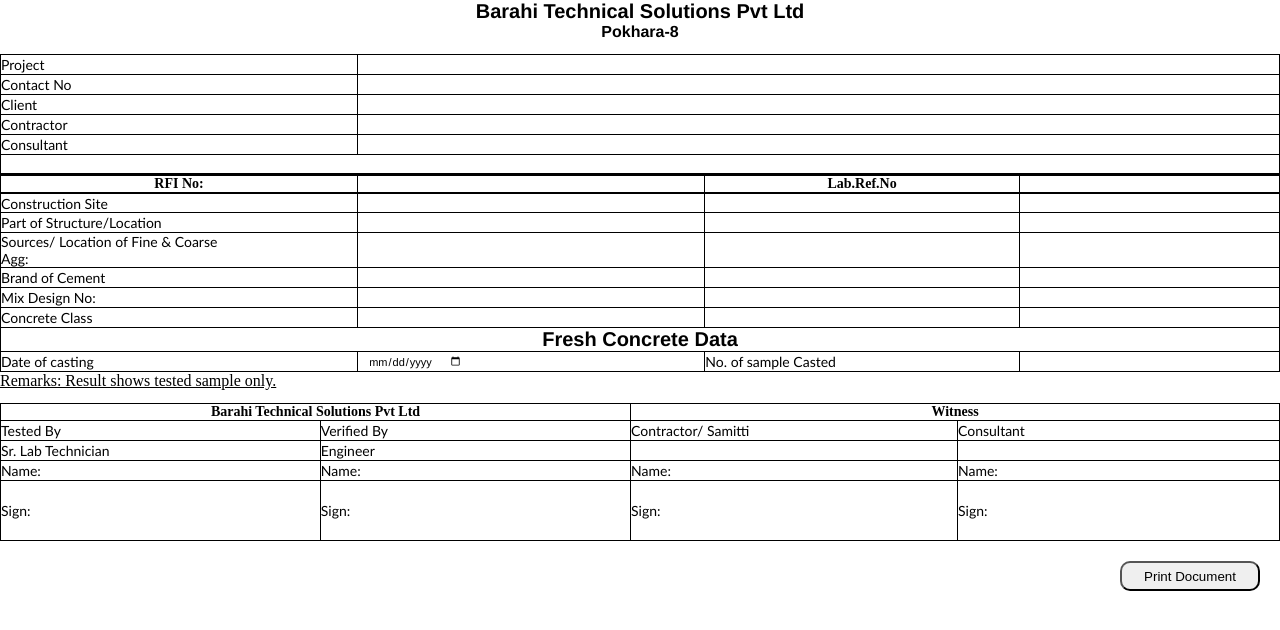
After one commit to SulAv100/autoMateCivilData, a PHP site: page /autoFiller.php in a window 1280 px wide. The commit adds this page. Shown: the top 630 px of the page. Run offline with PHP 8.4, Linux system fonts and the light colour scheme; data that the repository does not hold is empty.

Commit message:
feat: add selection test of sample data

```diff
--- /dev/null
+++ b/autoFiller.php
@@ -0,0 +1,502 @@
+<?php
+
+if(isset($_POST['testSubmit']))
+{
+    $testName = $_POST['testName'];
+}
+?>
+
+<!DOCTYPE html>
+<html lang="en">
+  <head>
+    <meta charset="UTF-8" />
+    <meta name="viewport" content="width=device-width, initial-scale=1.0" />
+    <title>Document</title>
+    <style>
+      * {
+        margin: 0;
+        padding: 0;
+        box-sizing: border-box;
+      }
+      h1 {
+        text-align: center;
+        font-size: 20px;
+        font-family: "Franklin Gothic Medium", "Arial Narrow", Arial, sans-serif;
+      }
+      h4 {
+        text-align: center;
+        font-family: "Franklin Gothic Medium", "Arial Narrow", Arial, sans-serif;
+      }
+
+      input {
+        display: flex;
+        width: 100%;
+        border: 0;
+        height: 100%;
+        font-size: 11px;
+        outline: none;
+        padding-left: 10px;
+        font-family: "Franklin Gothic Medium", "Arial Narrow", Arial, sans-serif;
+        font-weight: 500;
+      }
+      table td {
+        height: 20px;
+        font-family: "Gill Sans", "Gill Sans MT", Calibri, "Trebuchet MS",
+          sans-serif;
+      }
+
+      table {
+        border-collapse: collapse;
+        width: 100%;
+        margin-top: 1%;
+        font-size: 14px;
+      }
+      th {
+        border-right: 1px solid black;
+      }
+
+      tr {
+        border: 1px solid black;
+      }
+
+      td {
+        border-right: 1px solid black;
+        border-bottom: none;
+        width: 3000px;
+
+      }
+      #noneRow {
+        height: 10px;
+        border-bottom: 3px solid black;
+      }
+
+      td:last-child {
+        border-right: none;
+      }
+      .smallFont {
+        font-size: 14px;
+      }
+
+      #heading-data {
+        border: collapse;
+      }
+      .single-line {
+        position: relative;
+        display: inline-flex;
+        align-items: center;
+      }
+
+      .densityData {
+        text-align: center;
+      }
+      #print-button{
+        height: 30px;
+        justify-content: center;
+        align-items: center;
+        width: 140px;
+        float: right;
+        margin-top: 20px;
+        margin-right: 20px;
+        display: flex;
+        border-radius: 10px;
+        outline: 0;
+
+      }
+    </style>
+  </head>
+  <body>
+    <h1>Barahi Technical Solutions Pvt Ltd</h1>
+    <h4>Pokhara-8</h4>
+    <table>
+      <tr>
+        <td><label for="project">Project</label></td>
+        <td colspan="5"><input type="text" /></td>
+      </tr>
+      <tr>
+        <td><label for="project">Contact No</label></td>
+        <td colspan="5"><input type="text" /></td>
+      </tr>
+      <tr>
+        <td><label for="project">Client</label></td>
+        <td colspan="5"><input type="text" /></td>
+      </tr>
+      <tr>
+        <td><label for="project">Contractor</label></td>
+        <td colspan="5"><input type="text" /></td>
+      </tr>
+      <tr>
+        <td><label for="project">Consultant</label></td>
+        <td colspan="5"><input type="text" /></td>
+      </tr>
+      <tr id="noneRow">
+        <td><label for="none"></label></td>
+      </tr>
+      <tr style="border-bottom: 1px solid black">
+        <th>RFI No:</th>
+        <th></th>
+        <th>Lab.Ref.No</th>
+        <th></th>
+      </tr>
+      <tr style="border-top: 2px solid black">
+        <td><label for="site">Construction Site</label></td>
+        <td><input type="text" /></td>
+        <td><input type="text" /></td>
+        <td><input type="text" /></td>
+      </tr>
+      <tr>
+        <td><label for="structure">Part of Structure/Location</label></td>
+        <td><input type="text" /></td>
+        <td><input type="text" /></td>
+        <td><input type="text" /></td>
+      </tr>
+      <tr>
+        <td>
+          <label for="sources" class="smallFont"
+            >Sources/ Location of Fine & Coarse <br />
+            Agg:
+          </label>
+        </td>
+        <td><input type="text" /></td>
+        <td><input type="text" /></td>
+        <td><input type="text" /></td>
+      </tr>
+      <tr>
+        <td><label for="cementbrand">Brand of Cement</label></td>
+        <td><input type="text" /></td>
+        <td><input type="text" /></td>
+        <td><input type="text" /></td>
+      </tr>
+      <tr>
+        <td><label for="mixDesign">Mix Design No:</label></td>
+        <td><input type="text" /></td>
+        <td><input type="text" /></td>
+        <td><input type="text" /></td>
+      </tr>
+      <tr>
+        <td><label for="class">Concrete Class</label></td>
+        <td><input type="text" /></td>
+        <td><input type="text" /></td>
+        <td><input type="text" /></td>
+      </tr>
+      <th id="heading-data" colspan="4">
+        <h1>Fresh Concrete Data</h1>
+      </th>
+      <tr>
+        <td><label for="date">Date of casting</label></td>
+        <td><input type="date" /></td>
+        <td><label for="sampleNo">No. of sample Casted</label></td>
+        <td><input type="text" /></td>
+      </tr>
+    </table>
+
+    <?php
+        if (strcmp($testName, "Cube Compression Test") == 0){
+        ?>
+        <table>
+        <th colspan="13">
+            <h2>COMPRESSIVE STRENGTH TEST OF CONCRETE CUBES METHOD IS 456</h2>
+        </th>
+        <tr>
+            <td rowspan="2" style="text-align: center;"><label for="sn">S.N</label></td>
+            <td rowspan="2" style="text-align: center;"><label for="sample">Sample Ref.No.</label></td>
+            <td rowspan="2" style="text-align: center;"><label for="tDate">Testing Date</label></td>
+            <td rowspan="2" style="text-align: center;"><label for="age">Age <br>(Days)</label></td>
+            <td colspan="3" style="text-align: center;"><label for="dimension">CUBE DIMENSION <br>(mm)</br></label></td>
+            <td rowspan="2" style="text-align: center;">
+            <label for="weight">Weight <br />(gm)</label>
+            </td>
+            <td rowspan="2" style="text-align: center;">
+            <label for="density">Density <br />(kg/m<sup>3</sup>)</label>
+            </td>
+            <td rowspan="2" style="text-align: center;">
+            <label for="load">Machine Load <br />(KN)</label>
+            </td>
+            <td rowspan="2" style="text-align: center;">
+            <label for="cLoad">Corrected Load <br />(KN)</label>
+            </td>
+            <td rowspan="2" style="align-items: center;">
+            <label for="strength">STRENGTH <br />(N/mm<sup>2</sup>)</label>
+            </td>
+            <td rowspan="2" style="align-items: center;">
+            <label for="aStrength">AVERAGE STRENGTH <br />N/mm<sup>2</sup></label>
+            </td>
+        </tr>
+        <tr>
+            <td style="text-align: center;">H</td>
+            <td style="text-align: center;">W</td>
+            <td style="border-right: 1px solid black; text-align: center;">L</td>
+        </tr>
+
+        <tr>
+            <td>1</td>
+            <td rowspan="3"><input type="text" /> </td>
+            <td rowspan="3"><input type="date"/></td>
+            <td rowspan="3"><input type="text" /></td>
+            <td><input type="text" class="object height" /></td>
+            <td><input type="text" class="object width" /></td>
+            <td><input type="text" class="object length" /></td>
+            <td><input type="text" class="weight" /></td>
+
+            <td class="densityData"></td>
+            <td><input type="text" class="machineWeight" /></td>
+            <td class="correctedLoad"></td>
+            <td class="finalStrength week"></td>
+            <td rowspan="3" class="averageStrength"></td>
+        </tr>
+        <tr>
+            <td>2</td>
+            <!-- <td></td>
+            <td></td>
+            <td></td> -->
+            <td><input type="text" class="object height" /></td>
+            <td><input type="text" class="object width" /></td>
+            <td><input type="text" class="object length" /></td>
+            <td><input type="text" class="weight" /></td>
+
+            <td class="densityData"></td>
+            <td><input type="text" class="machineWeight" /></td>
+            <td class="correctedLoad"></td>
+            <td
+            style="border-right: 1px solid black"
+            class="finalStrength week"
+            ></td>
+            <!-- <td><input type="text">la</td> -->
+        </tr>
+        <tr>
+            <td>3</td>
+            <!-- <td></td>
+            <td></td>
+            <td></td> -->
+            <td><input type="text" class="object height" /></td>
+            <td><input type="text" class="object width" /></td>
+            <td><input type="text" class="object length" /></td>
+            <td><input type="text" class="weight" /></td>
+
+            <td class="densityData"></td>
+            <td><input type="text" class="machineWeight" /></td>
+            <td class="correctedLoad"></td>
+            <td
+            style="border-right: 1px solid black"
+            class="finalStrength week"
+            ></td>
+        </tr>
+        <tr>
+            <td>4</td>
+            <td rowspan="3"><input type="text" /></td>
+            <td rowspan="3"><input type="date" /></td>
+            <td rowspan="3"><input type="text" /></td>
+            <td><input type="text" class="object height" /></td>
+            <td><input type="text" class="object width" /></td>
+            <td><input type="text" class="object length" /></td>
+            <td><input type="text" class="weight" /></td>
+
+            <td class="densityData"></td>
+            <td><input type="text" class="machineWeight" /></td>
+            <td class="correctedLoad"></td>
+            <td class="finalStrength month"></td>
+            <td rowspan="3" class="averageStrength monthly"></td>
+        </tr>
+        <tr>
+            <td>5</td>
+
+            <td><input type="text" class="object height" /></td>
+            <td><input type="text" class="object width" /></td>
+            <td><input type="text" class="object length" /></td>
+            <td><input type="text" class="weight" /></td>
+
+            <td class="densityData"></td>
+            <td><input type="text" class="machineWeight" /></td>
+            <td class="correctedLoad"></td>
+            <td
+            style="border-right: 1px solid black"
+            class="finalStrength month"
+            ></td>
+            <!-- <td><input type="text"></td> -->
+        </tr>
+        <tr>
+            <td>6</td>
+            <!-- <td><input type="text"></td>
+            <td></td>
+            <td></td> -->
+            <td><input type="text" class="object height" /></td>
+            <td><input type="text" class="object width" /></td>
+            <td><input type="text" class="object length" /></td>
+            <td><input type="text" class="weight" /></td>
+
+            <td class="densityData"></td>
+            <td><input type="text" class="machineWeight" /></td>
+            <td class="correctedLoad"></td>
+            <td
+            style="border-right: 1px solid black"
+            class="finalStrength month"
+            ></td>
+            <!-- <td><input type="text"></td> -->
+        </tr>
+        </table>
+        <?php
+        }
+    ?>
+
+    <span><u>Remarks: Result shows tested sample only.</u></span>
+    <table>
+      <tr>
+        <th colspan="2">Barahi Technical Solutions Pvt Ltd</th>
+        <th colspan="2">Witness</th>
+      </tr>
+      <tr>
+        <td>Tested By</td>
+        <td>Verified By</td>
+        <td>Contractor/ Samitti</td>
+        <td>Consultant</td>
+      </tr>
+      <tr>
+        <td>Sr. Lab Technician</td>
+        <td>Engineer</td>
+        <td></td>
+        <td></td>
+      </tr>
+      <tr class="last-row">
+        <td>
+          <div class="single-line">
+            <label for="name">Name: </label><input type="text" />
+          </div>
+        </td>
+        <td>
+          <div class="single-line">
+            <label for="name">Name: </label><input type="text" />
+          </div>
+        </td>
+        <td>
+          <div class="single-line">
+            <label for="name">Name: </label><input type="text" />
+          </div>
+        </td>
+        <td>
+          <div class="single-line">
+            <label for="name">Name: </label><input type="text" />
+          </div>
+        </td>
+      </tr>
+      <tr style="height: 60px">
+        <td>Sign:</td>
+        <td>Sign:</td>
+        <td>Sign:</td>
+        <td>Sign:</td>
+      </tr>
+    </table>
+    <button onclick="window.print()" id="print-button">Print Document</button>
+
+    <script>
+      const dimensions = document.querySelectorAll(".object");
+      dimensions.forEach(function (dimension) {
+        dimension.addEventListener("input", function () {
+          let density = 0;
+
+          const newData = dimension
+            .closest("tr")
+            .querySelector(".height").value;
+          dimension.closest("tr").querySelector(".length").value = newData;
+          dimension.closest("tr").querySelector(".width").value = newData;
+
+          const densityToChange = dimension
+            .closest("tr")
+            .querySelector(".densityData");
+          const wData = parseInt(
+            dimension.closest("tr").querySelector(".weight").value
+          );
+          const height = parseInt(
+            dimension.closest("tr").querySelector(".height").value
+          );
+
+          // Check if height is not zero to avoid division by zero
+          if (height !== 0) {
+            density = (wData * 1000000) / (height * height * height);
+            if (isNaN(density)) {
+              densityToChange.textContent = "0";
+            } else {
+              densityToChange.textContent = density.toFixed(0);
+            }
+          } else {
+            densityToChange.textContent = "0";
+          }
+        });
+      });
+
+      const weightData = document.querySelectorAll(".weight");
+
+      weightData.forEach(function (item) {
+        let density = 0;
+        item.addEventListener("input", function (event) {
+          const densityToChange = item
+            .closest("tr")
+            .querySelector(".densityData");
+          const wData = parseInt(item.value);
+          const height = parseInt(
+            item.closest("tr").querySelector(".height").value
+          );
+          density = (wData * 1000000) / (height * height * height);
+          densityToChange.textContent = density.toFixed(0);
+        });
+      });
+
+      const machinePower = document.querySelectorAll(".machineWeight");
+
+      machinePower.forEach(function (eachMachPower) {
+        eachMachPower.addEventListener("input", function (event) {
+          const latest = event.target.value;
+          const correctedData = eachMachPower
+            .closest("tr")
+            .querySelector(".correctedLoad");
+          const finalData = 0.996 * latest;
+          const finalize = parseFloat(finalData.toFixed(1));
+          correctedData.textContent = finalize;
+          const finalStr = eachMachPower
+            .closest("tr")
+            .querySelector(".finalStrength");
+          let finalHeight = parseFloat(
+            eachMachPower.closest("tr").querySelector(".height").value
+          );
+          const strengthFinal = (finalize * 1000) / (finalHeight * finalHeight);
+
+          finalStr.textContent = strengthFinal.toFixed(1);
+        });
+      });
+
+      const newFunction = document.querySelectorAll(".averageStrength");
+      newFunction.forEach(function (data) {
+        data.addEventListener("click", function (event) {
+          let sum = 0;
+          const averageSumData = document.querySelectorAll(".week");
+          averageSumData.forEach(function (avrsm) {
+            let latData = parseInt(avrsm.textContent);
+            sum += latData;
+          });
+          let newAvr = sum / 3;
+          document.querySelector(".averageStrength").textContent = parseFloat(
+            newAvr.toFixed(2)
+          );
+        });
+      });
+
+      const anotherFunction = document.querySelectorAll(".monthly");
+      anotherFunction.forEach(function (data) {
+        data.addEventListener("click", function (event) {
+          let sum = 0;
+          const averageSumData = document.querySelectorAll(".month");
+          averageSumData.forEach(function (avrsm) {
+            let latData = parseInt(avrsm.textContent);
+            sum += latData;
+          });
+          let newAvr = sum / 3;
+          document.querySelector(".monthly").textContent = parseFloat(
+            newAvr.toFixed(2)
+          );
+        });
+      });
+
+      window.onbeforeprint = function () {
+        document.querySelector("button").style.display = "none";
+      };
+    </script>
+  </body>
+</html>
--- a/check.php
+++ /dev/null
@@ -1 +0,0 @@
-<?php
```
Also changed, not shown: sample.php (+2 -58 lines), selection.php (+26 -15 lines).
